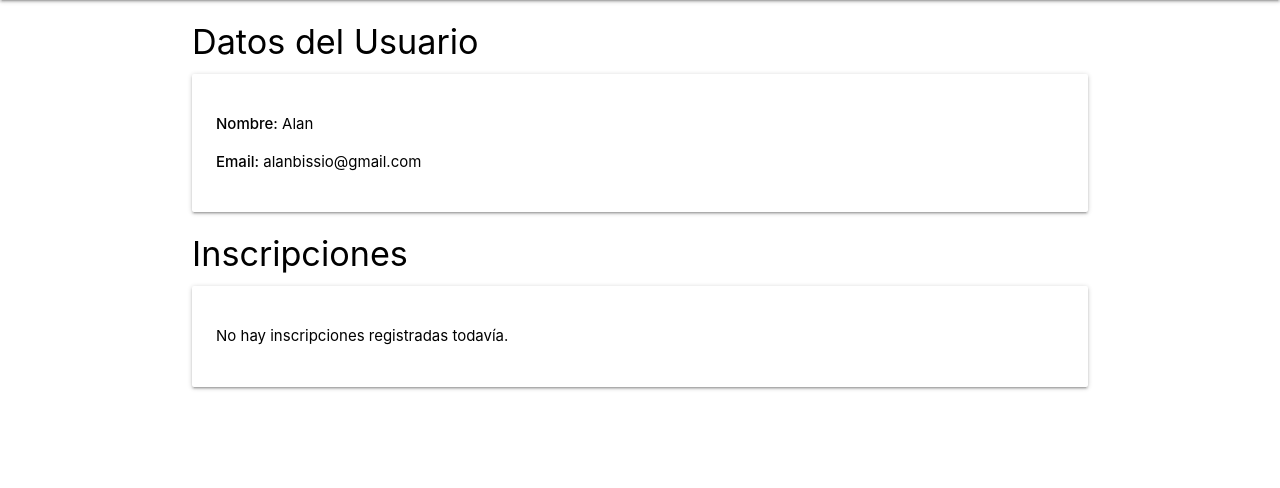
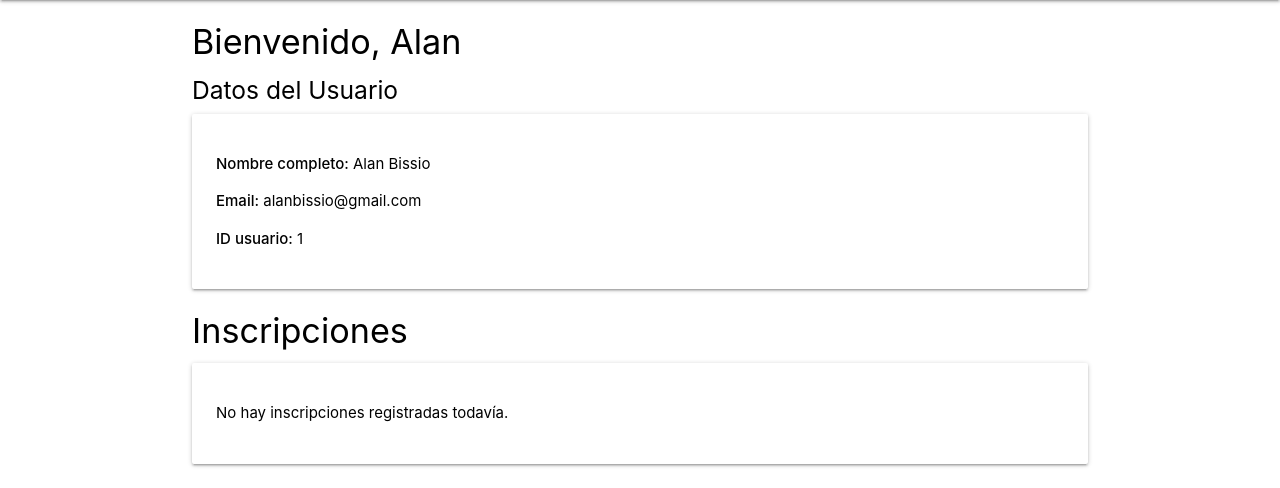
Before and after one commit to Tom-com-ar/SitioWeb---ACTE-2026, a PHP site: page /pages/dashboard.php in a window 1280 px wide. Shown: the part 64-552 px from the top of the page. Run offline with PHP 8.4, Linux system fonts and the light colour scheme; a user stored in the database is signed in.

Commit message:
Dashboard de usuario solo datos del perfil

```diff
--- a/pages/dashboard.php
+++ b/pages/dashboard.php
@@ -53,11 +53,13 @@ if (!isset($_SESSION["usuario_id"])) {
 
     <main>
         <div class="container">
-            <h4 class="left-align">Datos del Usuario</h4>
+            <h4 class="left-align">Bienvenido, <?php echo htmlspecialchars($_SESSION["usuario_nombre"]); ?></h4>
+            <h5 class="left-align">Datos del Usuario</h5>
 
             <div class="card-panel">
-                <p><strong>Nombre:</strong> <?php echo htmlspecialchars($_SESSION["usuario_nombre"]); ?></p>
+                <p><strong>Nombre completo:</strong> <?php echo htmlspecialchars(trim($_SESSION["usuario_nombre"] . ' ' . ($_SESSION["usuario_apellido"] ?? ''))); ?></p>
                 <p><strong>Email:</strong> <?php echo htmlspecialchars($_SESSION["usuario_email"]); ?></p>
+                <p><strong>ID usuario:</strong> <?php echo htmlspecialchars($_SESSION["usuario_id"]); ?></p>
             </div>
         </div>
 
--- a/php/login.php
+++ b/php/login.php
@@ -19,6 +19,7 @@ if ($_SERVER["REQUEST_METHOD"] === "POST") {
 
         $_SESSION["usuario_id"] = $usuario["id"];
         $_SESSION["usuario_nombre"] = $usuario["nombre"];
+        $_SESSION["usuario_apellido"] = $usuario["apellido"];
         $_SESSION["usuario_email"] = $usuario["email"];
 
         header("Location: ../pages/dashboard.php");
```
